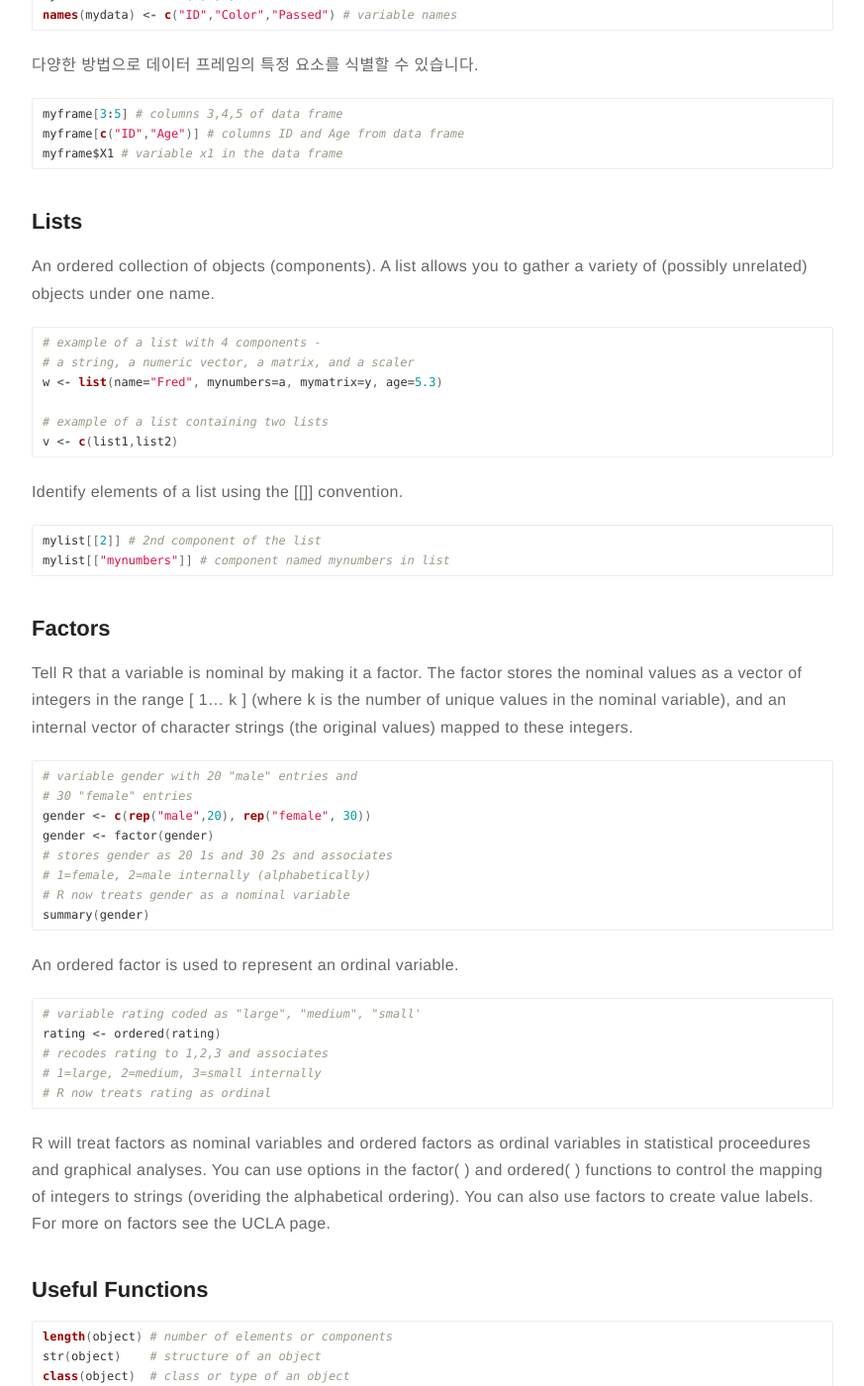
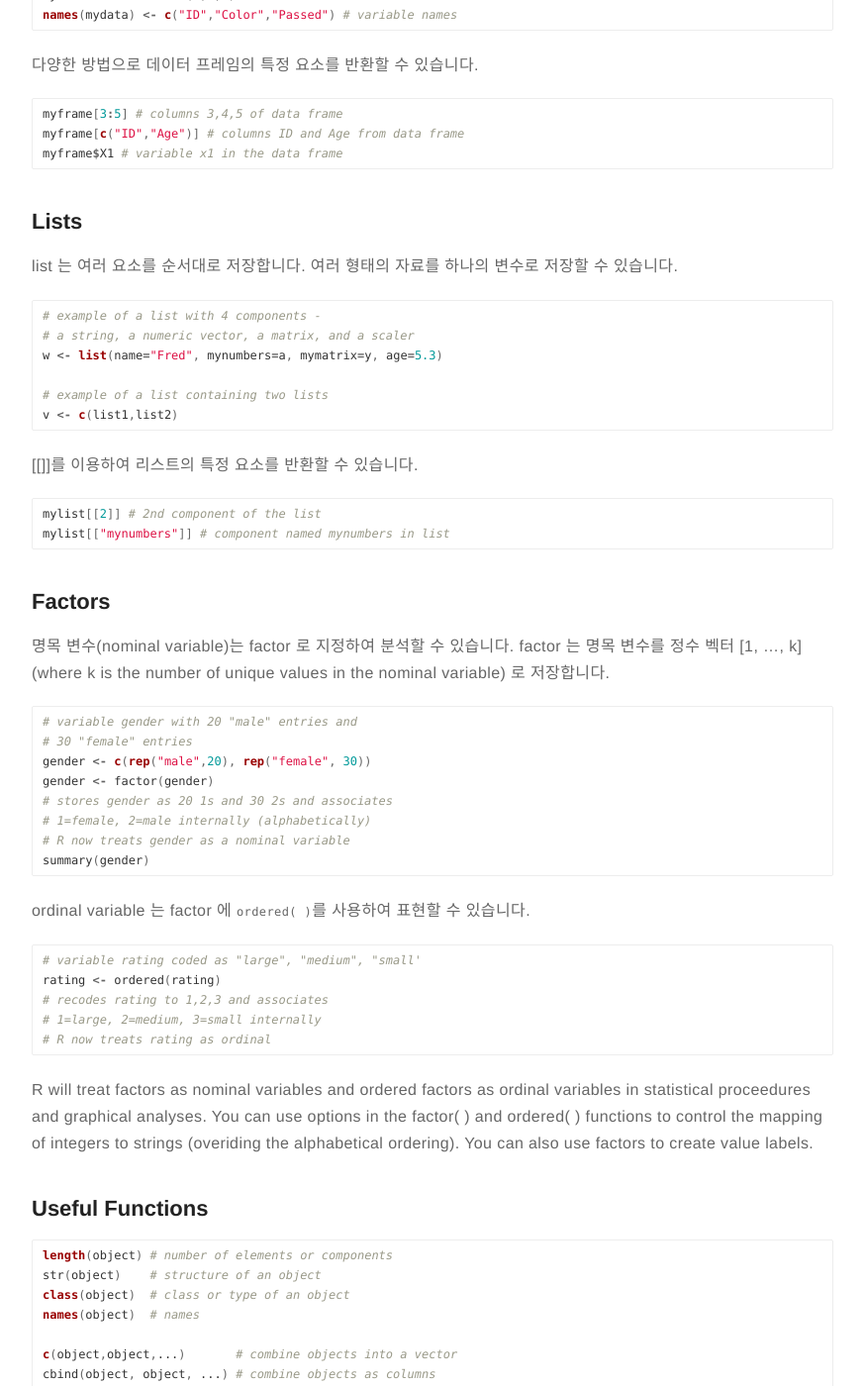
Before and after one commit to Dr-HKim/Dr-HKim.github.io, a Jekyll site: the page built from _posts/2017-10-01-R-101-Data-Types.md, in a window 1280 px wide and 1400 px high, scrolled down 1953 px. Shown: the whole window at 99% size, without its empty margins (203-1076 px from the left). Built offline with Jekyll 4.4.1, drawn with Linux system fonts in a browser that asks for light colours; some of the changed text lies outside the part shown.

````diff
--- a/_posts/2017-10-01-R-101-Data-Types.md
+++ b/_posts/2017-10-01-R-101-Data-Types.md
@@ -22,7 +22,7 @@ R 은 스칼라, 벡터 (숫자, 문자, 논리), 행렬, 데이터 프레임
 
 ## Vectors
 
-벡터의 원소를 직접 입력할 수 있습니다.
+벡터의 원소를 직접 입력할 수 있습니다. 숫자, 문자, 논리 벡터를 만들 수 있습니다.
 
 ```r
 a <- c(1,2,5.3,6,-2,4) # numeric vector
@@ -30,7 +30,7 @@ b <- c("one","two","three") # character vector
 c <- c(TRUE,TRUE,TRUE,FALSE,TRUE,FALSE) #logical vector
 ```
 
-이미 입력된 벡터의 특정 원소를 지정할 수 있습니다.
+이미 입력된 벡터의 특정 원소를 다음과 같이 지정하여 반환할 수 있습니다.
 
 ```r
 a[c(2,4)] # 2nd and 4th elements of vector
@@ -59,7 +59,7 @@ cnames <- c("C1", "C2")
 mymatrix <- matrix(cells, nrow=2, ncol=2, byrow=TRUE, dimnames=list(rnames, cnames))
 ```
 
-행렬의 특정 행 또는 열을 지정할 수 있습니다.
+행렬의 특정 행 또는 열을 지정하여 반환할 수 있습니다.
 
 ```r
 x[,4] # 4th column of matrix
@@ -84,7 +84,7 @@ mydata <- data.frame(d,e,f)
 names(mydata) <- c("ID","Color","Passed") # variable names
 ```
 
-다양한 방법으로 데이터 프레임의 특정 요소를 식별할 수 있습니다.
+다양한 방법으로 데이터 프레임의 특정 요소를 반환할 수 있습니다.
 
 ```r
 myframe[3:5] # columns 3,4,5 of data frame
@@ -94,7 +94,7 @@ myframe$X1 # variable x1 in the data frame
 
 ## Lists
 
-An ordered collection of objects (components). A list allows you to gather a variety of (possibly unrelated) objects under one name.
+list 는 여러 요소를 순서대로 저장합니다. 여러 형태의 자료를 하나의 변수로 저장할 수 있습니다.
 
 ```r
 # example of a list with 4 components -
@@ -105,7 +105,7 @@ w <- list(name="Fred", mynumbers=a, mymatrix=y, age=5.3)
 v <- c(list1,list2)
 ```
 
-Identify elements of a list using the [[]] convention.
+[[]]를 이용하여 리스트의 특정 요소를 반환할 수 있습니다.
 
 ```r
 mylist[[2]] # 2nd component of the list
@@ -114,7 +114,7 @@ mylist[["mynumbers"]] # component named mynumbers in list
 
 ## Factors
 
-Tell R that a variable is nominal  by making it a factor. The factor stores the nominal values as a vector of integers in the range [ 1... k ] (where k is the number of unique values in the nominal variable), and an internal vector of character strings (the original values) mapped to these integers.
+명목 변수(nominal variable)는 factor 로 지정하여 분석할 수 있습니다. factor 는 명목 변수를 정수 벡터 [1, ..., k] (where k is the number of unique values in the nominal variable) 로 저장합니다.
 
 ```r
 # variable gender with 20 "male" entries and
@@ -127,7 +127,7 @@ gender <- factor(gender)
 summary(gender)
 ```
 
-An ordered factor is used to represent an ordinal variable.
+ordinal variable 는 factor 에 `ordered( )`를 사용하여 표현할 수 있습니다.
 
 ```r
 # variable rating coded as "large", "medium", "small'
@@ -137,7 +137,7 @@ rating <- ordered(rating)
 # R now treats rating as ordinal
 ```
 
-R will treat factors as nominal variables and ordered factors as ordinal variables in statistical proceedures and graphical analyses. You can use options in the factor( ) and ordered( ) functions to control the mapping of integers to strings (overiding the alphabetical ordering). You can also use factors to create value labels. For more on factors see the UCLA page.
+R will treat factors as nominal variables and ordered factors as ordinal variables in statistical proceedures and graphical analyses. You can use options in the factor( ) and ordered( ) functions to control the mapping of integers to strings (overiding the alphabetical ordering). You can also use factors to create value labels.
 
 ## Useful Functions
 
--- a/dest/jekyll-search.js
+++ b/dest/jekyll-search.js
@@ -355,7 +355,7 @@ function compile(data){
   }
 
   function isWhitelistedKey(key) {
-    return [13,16,20,37,38,39,40,91].indexOf(key) === -1
+    return [16,20,27,37,38,39,40,91].indexOf(key) === -1
   }
 
   function throwError(message){ throw new Error('SimpleJekyllSearch --- '+ message) }
````
Also changed, not shown: search2.json (+5 -5 lines), dest/jekyll-search.min.js.
